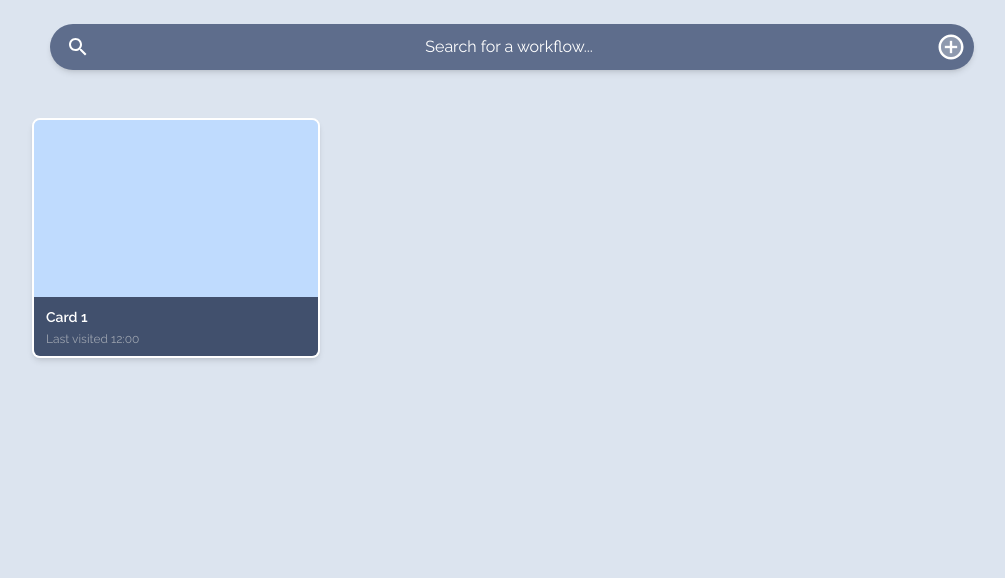
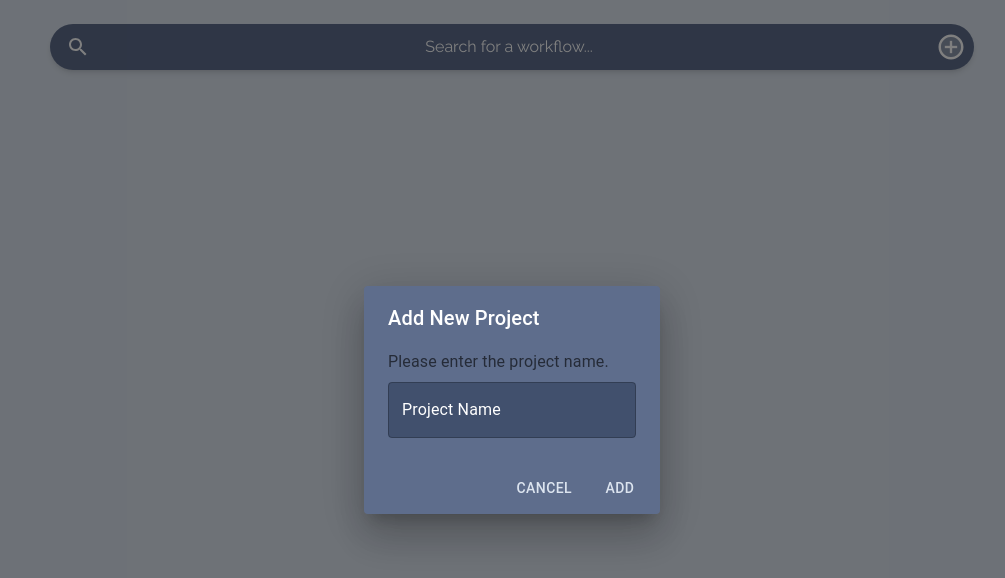
Before and after one commit to ivinjabraham/snow, a React (Vite) app: page /gallery in a window 1280 px wide. Both pictures are taken after a click on the button 1079 px from the left and 47 px from the top of the page. Shown: the top 578 px of the page, without its empty margins (128-1133 px from the left). Built offline with nearby package versions, Linux system fonts and the light colour scheme; a web font is replaced by a local one.

Commit message:
Updated cards

```diff
--- a/src/gallery/pages/gallery-page.tsx
+++ b/src/gallery/pages/gallery-page.tsx
@@ -2,6 +2,15 @@ import React, { useState } from 'react';
 import Card from '../components/card';
 import SearchTwoToneIcon from '@mui/icons-material/SearchTwoTone';
 import AddCircleTwoToneIcon from '@mui/icons-material/AddCircleTwoTone';
+import {
+  Dialog,
+  DialogActions,
+  DialogContent,
+  DialogContentText,
+  DialogTitle,
+  TextField,
+  Button,
+} from '@mui/material';
 
 interface CardInfo {
   id: number;
@@ -12,22 +21,36 @@ interface CardInfo {
 const App: React.FC = () => {
   const [cards, setCards] = useState<CardInfo[]>([]);
   const [count, setCount] = useState<number>(1);
+  const [open, setOpen] = useState<boolean>(false);
+  const [projectName, setProjectName] = useState<string>('');
 
-  const addCard = () => {
+  const handleClickOpen = () => {
+    setOpen(true);
+  };
+
+  const handleClose = () => {
+    setOpen(false);
+  };
+
+  const handleAddCard = () => {
+    if (projectName) {
       const newCard: CardInfo = {
         id: count,
-      title: `Card ${count}`,
-      description: `This is the description for card ${count}`,
+        title: projectName,
+        description: `This is the description for ${projectName}`,
       };
 
       setCards([...cards, newCard]);
       setCount(count + 1);
+      setProjectName(''); // Reset the project name
+      handleClose(); // Close the dialog
+    }
   };
 
   return (
-    <div className="relative flex flex-col items-center h-screen bg-[#dce4ef]" >
+    <div className="relative flex flex-col items-center h-screen bg-[#dce4ef]">
       {/* Search Bar with Add Button */}
-      <div className="flex justify-center items-center w-full p-6 bg-[#dce4ef] " >
+      <div className="flex justify-center items-center w-full p-6 bg-[#dce4ef]">
         <div className="flex items-center w-3/4 rounded-full px-2 py-2 shadow-md relative" style={{ backgroundColor: '#5E6D8C' }}>
           <SearchTwoToneIcon className="text-white absolute left-4" />
           <input
@@ -35,14 +58,60 @@ const App: React.FC = () => {
             placeholder="Search for a workflow..."
             className="w-full bg-transparent text-white outline-none placeholder-white text-center pl-10"
           />
-          <button
-            className="ml-4 text-white"
-            onClick={addCard}
-          >
+          <button className="ml-4 text-white" onClick={handleClickOpen}>
             <AddCircleTwoToneIcon style={{ fontSize: 30 }} />
           </button>
         </div>
       </div>
+
+      {/* Dialog for Adding Card */}
+      <Dialog
+        open={open}
+        onClose={handleClose}
+        PaperProps={{
+          style: {
+            backgroundColor: '#5E6D8C', // Background color for the dialog
+            color: 'white', // Text color for the dialog
+          },
+        }}
+      >
+        <DialogTitle>Add New Project</DialogTitle>
+        <DialogContent>
+          <DialogContentText>
+            Please enter the project name.
+          </DialogContentText>
+          <TextField
+            autoFocus
+            margin="dense"
+            id="projectName"
+            label="Project Name"
+            type="text"
+            fullWidth
+            variant="outlined"
+            value={projectName}
+            onChange={(e) => setProjectName(e.target.value)}
+            InputProps={{
+              style: {
+                color: 'white',
+                backgroundColor: '#41506D',
+              },
+            }}
+            InputLabelProps={{
+              style: {
+                color: 'white', // Label color
+              },
+            }}
+          />
+        </DialogContent>
+        <DialogActions>
+          <Button onClick={handleClose} style={{ color: '#dce4ef' }}>
+            Cancel
+          </Button>
+          <Button onClick={handleAddCard} style={{ color: '#dce4ef' }}>
+            Add
+          </Button>
+        </DialogActions>
+      </Dialog>
 
       {/* Card Grid Layout */}
       <div className="grid grid-cols-1 sm:grid-cols-2 lg:grid-cols-3 gap-4 p-4 w-full max-w-screen-lg justify-items-center">
```
Lines whose indentation alone changed are shown as unchanged.
